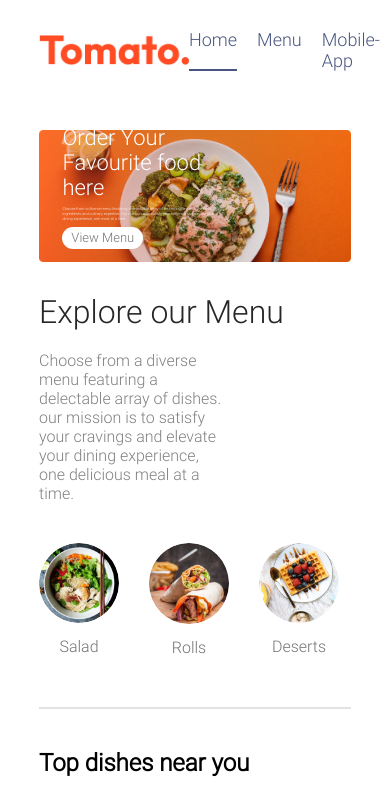
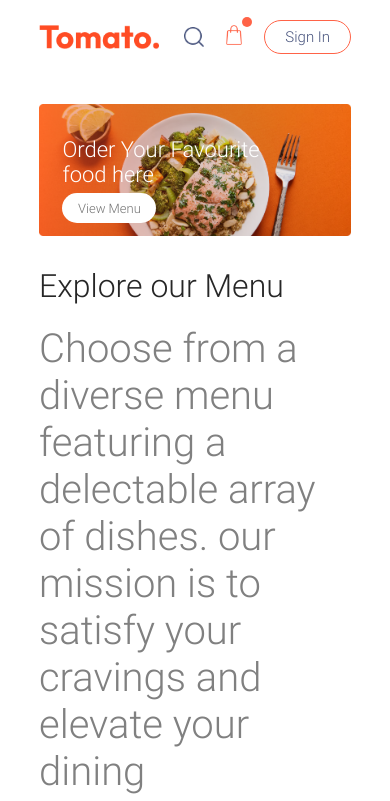
Before and after one commit to peterchims/Food-Delivery-WebApp, a React (Vite) app: page / in a window 390 px wide. Shown: the top 801 px of the page. Built offline with nearby package versions, Linux system fonts and the light colour scheme.

Commit message:
Made the Webpage Responsive

```diff
--- a/src/components/navbar/Navbar.jsx
+++ b/navbar/Navbar.jsx
@@ -1,6 +1,6 @@
 import React, { useState } from 'react';
 import './navbar.css';
-import { assets } from '../../assets'
+import { assets } from '../src/assets'
 
 
 const Nav = () => {
--- a/src/components/navbar/navbar.css
+++ b/navbar/navbar.css
@@ -57,3 +57,47 @@
     top: -8px;
     right: -8px;
 }
+@media (max-width:1050px) {
+    .navbar .logo{
+        width: 140px;
+    }
+    .navbar-menu{
+        gap: 20px;
+        font-size: 17px;
+    }
+    .navbar-right{
+        gap: 30px;
+    }
+    .navbar-right img{
+        width: 22px;
+    }
+    .navbar-right button{
+        padding: 8px 25px;
+    }
+}
+@media (max-width:900px) {
+    .navbar .logo{
+        width: 120px;
+    }
+    .navbar-menu{
+        gap: 20px;
+        font-size: 16px;
+    }
+    .navbar-right{
+        gap: 20px;
+    }
+    .navbar-right img{
+        width: 20px;
+    }
+    .navbar-right button{
+        padding: 7px 20px;
+        font-size: 15px;
+    }
+}
+@media (max-width:750px) {
+
+    .navbar-menu{
+      display: none;
+    }
+
+}
--- a/src/App.jsx
+++ b/src/App.jsx
@@ -1,6 +1,6 @@
 
 import React from 'react';
-import Nav from './components/navbar/Navbar'
+import Nav from '../navbar/Navbar'
 import { Routes, Route } from 'react-router-dom';
 import Home from './pages/home/home';
 import Cart from './pages/Cart/cart'
--- /dev/null
+++ b/src/components/AppDownload/AppDownload.css
@@ -0,0 +1,21 @@
+.app-download{
+    margin: auto auto;
+    margin-top: 100px;
+    font-size: max(3vw, 20px);
+    text-align: center;
+}
+.app-download-platforms{
+    display: flex;
+    justify-content: center;
+    gap: max(2vw,10px);
+    margin-top: 40px;
+}
+.app-download-platforms img{
+    width: max(30vw,120px);
+    max-width: 180px;
+    transition: 0.5s;
+    cursor: pointer;
+}
+.app-download-platforms img:hover{
+   transform: scale(1.05);
+}
--- /dev/null
+++ b/src/components/AppDownload/AppDwonload.jsx
@@ -0,0 +1,17 @@
+import React from 'react'
+import './AppDownload.css'
+import { assets } from '../../assets'
+
+const AppDwonload = () => {
+  return (
+    <div className='app-download' id='app-download'>
+      <p>For Better Experience Download<br />Tomato App</p>
+      <div className="app-download-platforms">
+        <img src={assets.play_store} alt="" />
+        <img src={assets.app_store} alt="" />
+      </div>
+    </div>
+  )
+}
+
+export default AppDwonload
--- a/src/components/ExploreMenu/ExploreMenu.css
+++ b/src/components/ExploreMenu/ExploreMenu.css
@@ -47,3 +47,9 @@
     border: 4px solid tomato;
     padding: 2px;
 }
+@media (max-width:1050px){
+    .explore-menu-text{
+        max-width: 100%;
+        font-size: 40px;
+    }
+}
--- a/src/components/Header/Header.css
+++ b/src/components/Header/Header.css
@@ -34,3 +34,21 @@
     font-size: max(1vw, 13px);
     border-radius: 50px;
 }
+@media (max-width:1050px) {
+
+    .header-contents{
+        max-width: 45%;
+    }
+}
+@media (max-width:750px) {
+
+    .header-contents{
+        max-width: 65%;
+    }
+    .header-contents p{
+        display: none;
+    }
+    .header-contents button{
+        padding: 2vw 4vw;
+    }
+}
--- a/src/components/footer/footer.css
+++ b/src/components/footer/footer.css
@@ -36,3 +36,14 @@
     background-color: grey;
     border: none;
   }
+  @media(max-width:750px) {
+    .footer-content{
+        display: flex;
+        flex-direction: column;
+        gap: 35px;
+    }
+    .footer-copyright{
+        text-align: center;
+    }
+
+  }
--- a/src/pages/home/home.jsx
+++ b/src/pages/home/home.jsx
@@ -3,6 +3,7 @@
 import Header from '../../components/Header/Header';
 import ExploreMenu from '../../components/ExploreMenu/ExploreMenu';
 import Fooddisplay from '../../components/foodDisplay/foodDisplay';
+import AppDwonload from '../../components/AppDownload/AppDwonload';
 
 const Home = () => {
 
@@ -13,6 +14,7 @@
      <Header />
      <ExploreMenu category={category} setCategory={setCategory} />
      <Fooddisplay  category={category} />
+     <AppDwonload />
     </div>
   )
 }
```
